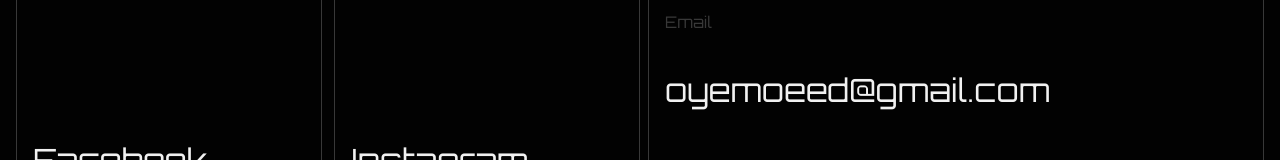
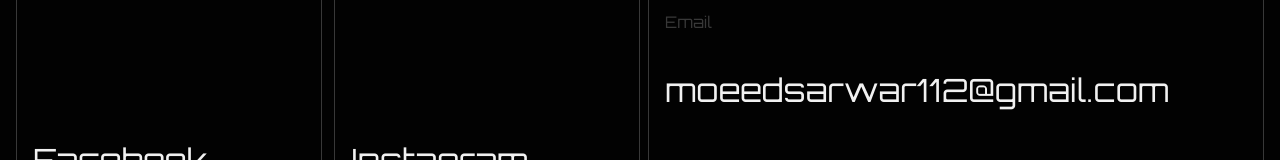
Before and after one commit to OyeMoeed/myPortfolio, a React (Vite) app: page /playground in a window 1280 px wide. Shown: the part 1909-2069 px from the top of the page. Built offline with nearby package versions, Linux system fonts and the light colour scheme.

Commit message:
updated Emails

```diff
--- a/src/components/Api/Email.jsx
+++ b/src/components/Api/Email.jsx
@@ -33,7 +33,7 @@ export const Email = () => {
     // Send the form data using emailjs
     emailjs
       .sendForm(
-        "service_vf6n4fu",
+        "service_b0i5u9b",
         "template_rvja0rg",
         form.current,
         "5O4rikNL3avBauwM-"
--- a/src/components/Footer.jsx
+++ b/src/components/Footer.jsx
@@ -61,10 +61,10 @@ const Footer = () => {
             <p className="text-[#383838] pb-[2em]">Email</p>
             <div className="pb-[12em]">
               <a
-                href="mailto:oyemoeed@gmail.com"
+                href="mailto:moeedsarwar112@gmail.com"
                 className="text-[#f1f1f1] lg:text-[2em] text-[1.5em] "
               >
-                oyemoeed@gmail.com
+                moeedsarwar112@gmail.com
               </a>
             </div>
             <p className="text-[#383838] pb-[2em]">Enter Your Details</p>
--- a/src/components/NavBar.jsx
+++ b/src/components/NavBar.jsx
@@ -53,10 +53,10 @@ const NavBar = () => {
           <div className="text-[#797979] flex flex-col pt-[1em] space-y-2 justify-center text-center">
             <p>OR</p>
             <a
-              href="mailto:oyemoeed@gmail.com"
+              href="mailto:moeedsarwar112@gmail.com"
               className="lg:text-[2em] text-[1.5em] "
             >
-              oyemoeed@gmail.com
+              moeedsarwar112@gmail.com
             </a>
           </div>
         </div>
@@ -142,7 +142,12 @@ const NavBar = () => {
             </ul>
             <div className="pl-4">
               <h1 className="text-[#797979]">Enquiries</h1>
-              <p className="text-[#f1f1f1]">oyemoeed@gmail.com</p>
+              <a
+                href="mailto:moeedsarwar112@gmail.com"
+                className="text-[#f1f1f1]"
+              >
+                moeedsarwar112@gmail.com
+              </a>
               <div>
                 <ul className="flex flex-row text-[#797979] space-x-2 pt-[2em]">
                   <li>
```
